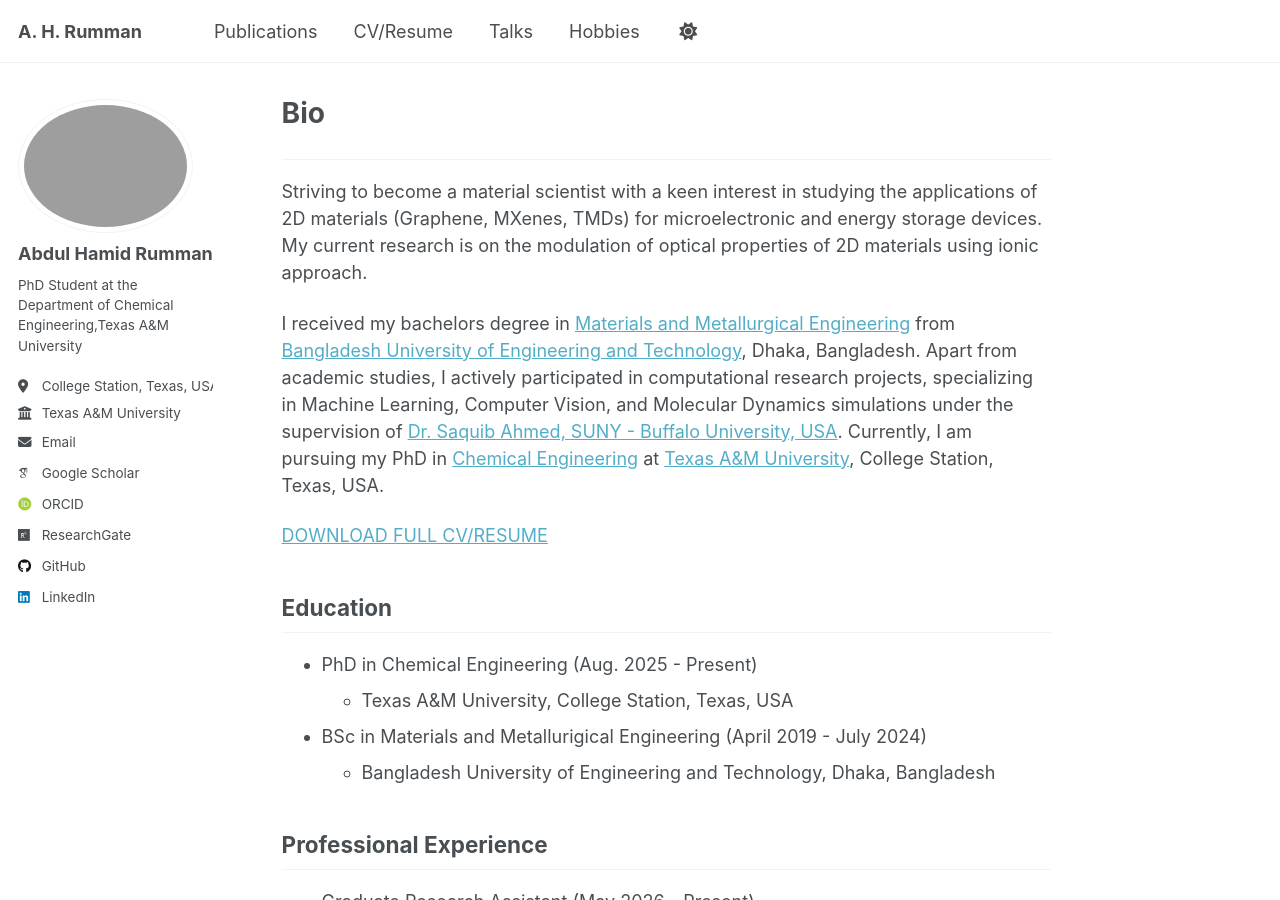
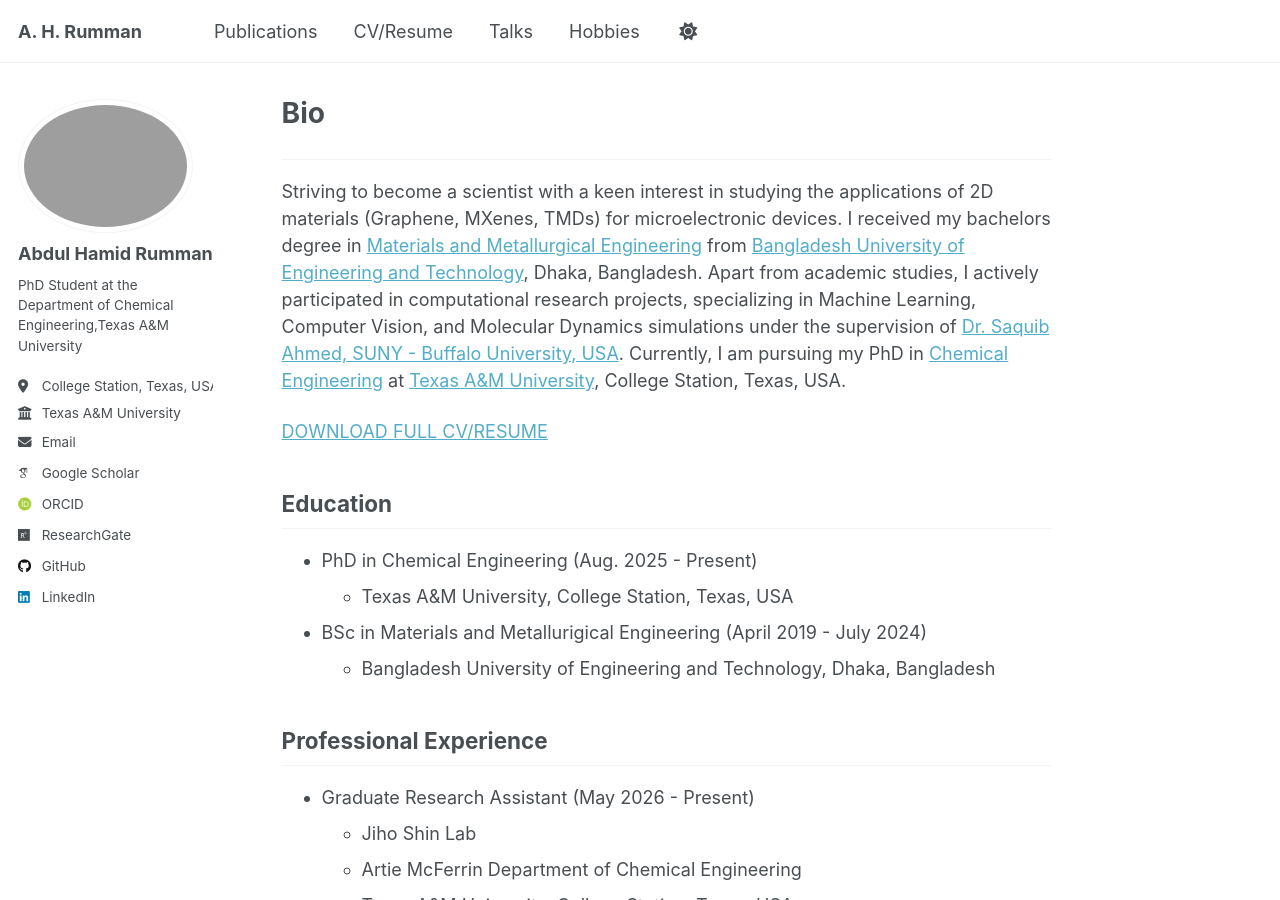
Before and after one commit to AbdulHamidRumman/abdulhamidrumman.github.io, a Jekyll site: the page built from _pages/about.md, in a window 1280 px wide and 900 px high. Built offline with Jekyll 4.4.1, drawn with Linux system fonts in a browser that asks for light colours; some web fonts are replaced; a script that is not in the unit is left out.

Commit message:
updated about.md

```diff
--- a/_pages/about.md
+++ b/_pages/about.md
@@ -8,9 +8,7 @@ redirect_from:
 ---
 ------
 
-Striving to become a material scientist with a keen interest in studying the applications of 2D materials (Graphene, MXenes, TMDs) for microelectronic and energy storage devices. My current research is on the modulation of optical properties of 2D materials using ionic approach.
-
-I received my bachelors degree in [Materials and Metallurgical Engineering](mme.buet.ac.bd) from [Bangladesh University of Engineering and Technology](buet.ac.bd), Dhaka, Bangladesh. Apart from academic studies, I actively participated in computational research projects, specializing in Machine Learning, Computer Vision, and Molecular Dynamics simulations under the supervision of [Dr. Saquib Ahmed, SUNY - Buffalo University, USA](https://faculty.buffalostate.edu/ahmedsm/). Currently, I am pursuing my PhD in [Chemical Engineering](https://engineering.tamu.edu/chemical) at [Texas A&M University](www.tamu.edu), College Station, Texas, USA.
+Striving to become a scientist with a keen interest in studying the applications of 2D materials (Graphene, MXenes, TMDs) for microelectronic devices. I received my bachelors degree in [Materials and Metallurgical Engineering](mme.buet.ac.bd) from [Bangladesh University of Engineering and Technology](buet.ac.bd), Dhaka, Bangladesh. Apart from academic studies, I actively participated in computational research projects, specializing in Machine Learning, Computer Vision, and Molecular Dynamics simulations under the supervision of [Dr. Saquib Ahmed, SUNY - Buffalo University, USA](https://faculty.buffalostate.edu/ahmedsm/). Currently, I am pursuing my PhD in [Chemical Engineering](https://engineering.tamu.edu/chemical) at [Texas A&M University](www.tamu.edu), College Station, Texas, USA.
 
 [DOWNLOAD FULL CV/RESUME](https://abdulhamidrumman.github.io/cv/)
 
```
